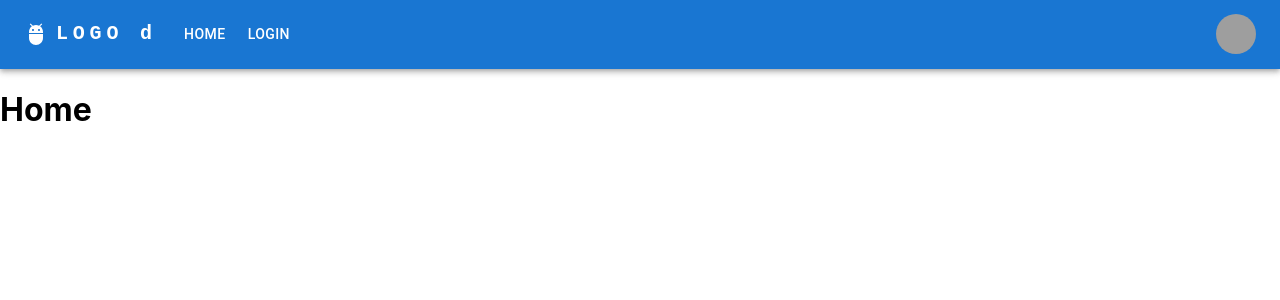
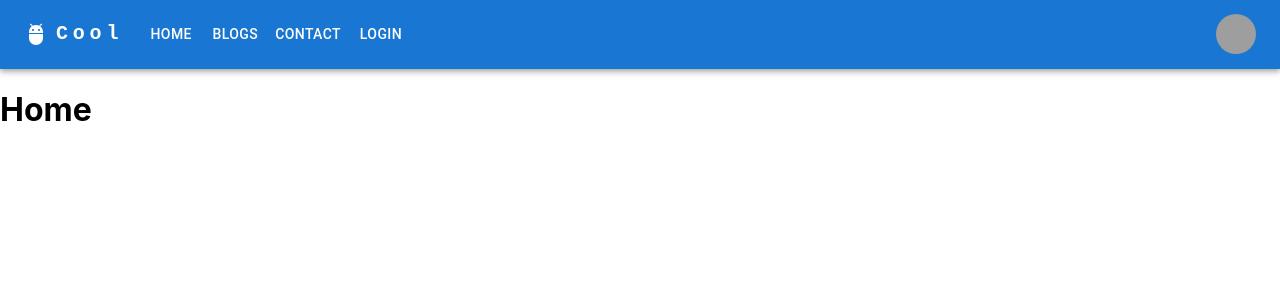
Before and after one commit to b0111/devreactapp, a React (Create React App) app: page / in a window 1280 px wide. Before the commit this address led to /home. Shown: the top 300 px of the page. Built offline with nearby package versions, Linux system fonts and the light colour scheme; grey boxes are pictures that could not be loaded.

Commit message:
change structure of project

```diff
--- a/src/App.js
+++ b/src/App.js
@@ -5,14 +5,14 @@ import ReactDOM from "react-dom/client";
 
 
 import { Link } from 'react-router-dom'
-import Login from './components/Login';
-import Profile from './components/Profile';
+import Login from './components/user/Login';
+import Profile from './components/user/Profile';
+
+import Header from "./components/Header";
 
 import Home from './pages/Home';
-
-
-
-import Layout from "./pages/Layout.js";
+import Contact from './pages/Contact';
+import Blogs from './pages/Blogs';
 
 import { Box } from "@mui/material";
 import {Routes, Route, Navigate} from "react-router-dom";
@@ -20,13 +20,18 @@ import {Routes, Route, Navigate} from "react-router-dom";
  function App() {
 
   return (
+    <Box>
+      <Header />
+      <Routes>
+        {/* <Route path='/' element={<Navigate to="/home" />} /> */}
+        <Route path='/' element={<Home />} />
+        <Route path='/login' element={<Login/>} />
+        <Route path='/profile' element={<Profile/>} />
+        <Route path='/contact' element={<Contact/>} />
+        <Route path='/blogs' element={<Blogs/>} />
 
-    <Box>
-      <Layout />
-      <Routes>
-        <Route path='/' element={<Navigate to="/home" />} />
-        <Route path='/home' element={<Home />} />
-        <Route path='/login' element={<Login/>} />
+
+
       </Routes>
     </Box>
 
--- a/src/pages/Layout.js
+++ b/src/components/Header.js
@@ -18,11 +18,15 @@ import { useNavigate } from "react-router-dom";
 
 const pages = [
   {'name':'home','path':'/'},
+  {'name':'Blogs','path':'/blogs'},
+  {'name':'Contact','path':'/contact'},
   {'name':'Login','path':'/login'}
+
+
  ];
 const settings = ['Profile', 'Account', 'Dashboard', 'Logout'];
 
-function Layouts() {
+function Header() {
   const navigate = useNavigate();
   const [anchorElNav, setAnchorElNav] = React.useState(null);
   const [anchorElUser, setAnchorElUser] = React.useState(null);
@@ -62,7 +66,7 @@ function Layouts() {
               textDecoration: 'none',
             }}
           >
-            LOGO d
+            Cool
           </Typography>
 
           <Box sx={{ flexGrow: 1, display: { xs: 'flex', md: 'none' } }}>
@@ -118,7 +122,7 @@ function Layouts() {
               textDecoration: 'none',
             }}
           >
-            LOGO e
+            Cool
           </Typography>
           <Box sx={{ flexGrow: 1, display: { xs: 'none', md: 'flex' } }}>
             {pages.map((page) => (
@@ -166,4 +170,4 @@ function Layouts() {
     </AppBar>
   );
 }
-export default Layouts;
+export default Header;
```
Also changed, not shown: src/components/user/Login.js (renamed from src/components/Login.js), src/components/user/Profile.js (renamed from src/components/Profile.js).
